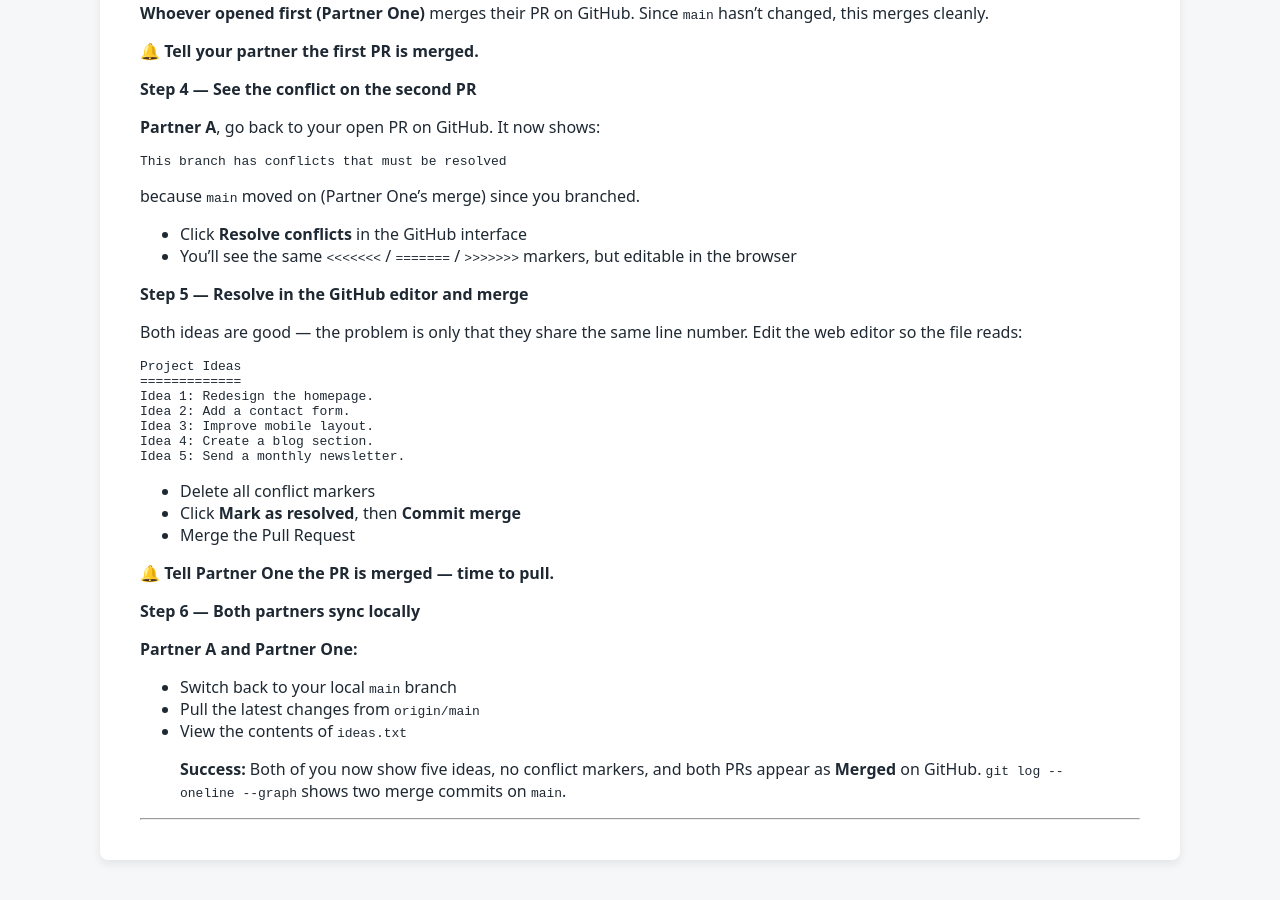
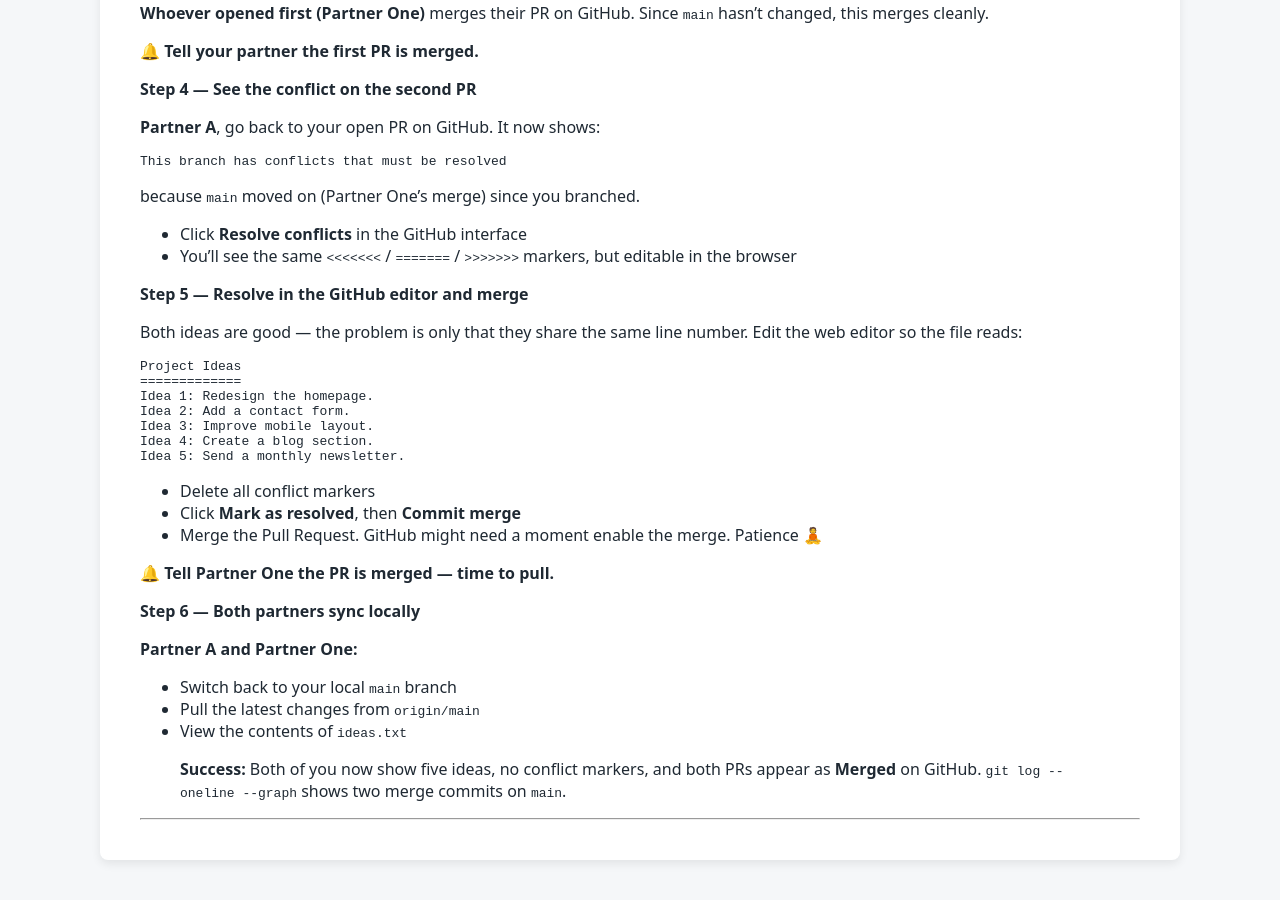
Before and after one commit to tu-delft-library/intermediate_version_control_with_git, a Jekyll site: the page built from material_for_participants/PRACTICAL_remote_conflicts.md, in a window 1280 px wide and 900 px high, scrolled down 6495 px. Built offline with Jekyll 4.4.1, drawn with Linux system fonts in a browser that asks for light colours; our own code applies the rules of GitHub Pages for plain Markdown files.

Commit message:
A note on patience

````diff
--- a/material_for_participants/PRACTICAL_remote_conflicts.md
+++ b/material_for_participants/PRACTICAL_remote_conflicts.md
@@ -382,7 +382,7 @@ Idea 5: Send a monthly newsletter.
 ```
 - Delete all conflict markers
 - Click **Mark as resolved**, then **Commit merge**
-- Merge the Pull Request
+- Merge the Pull Request. GitHub might need a moment enable the merge. Patience 🧘
 
 🔔 **Tell Partner One the PR is merged — time to pull.**
 
````
